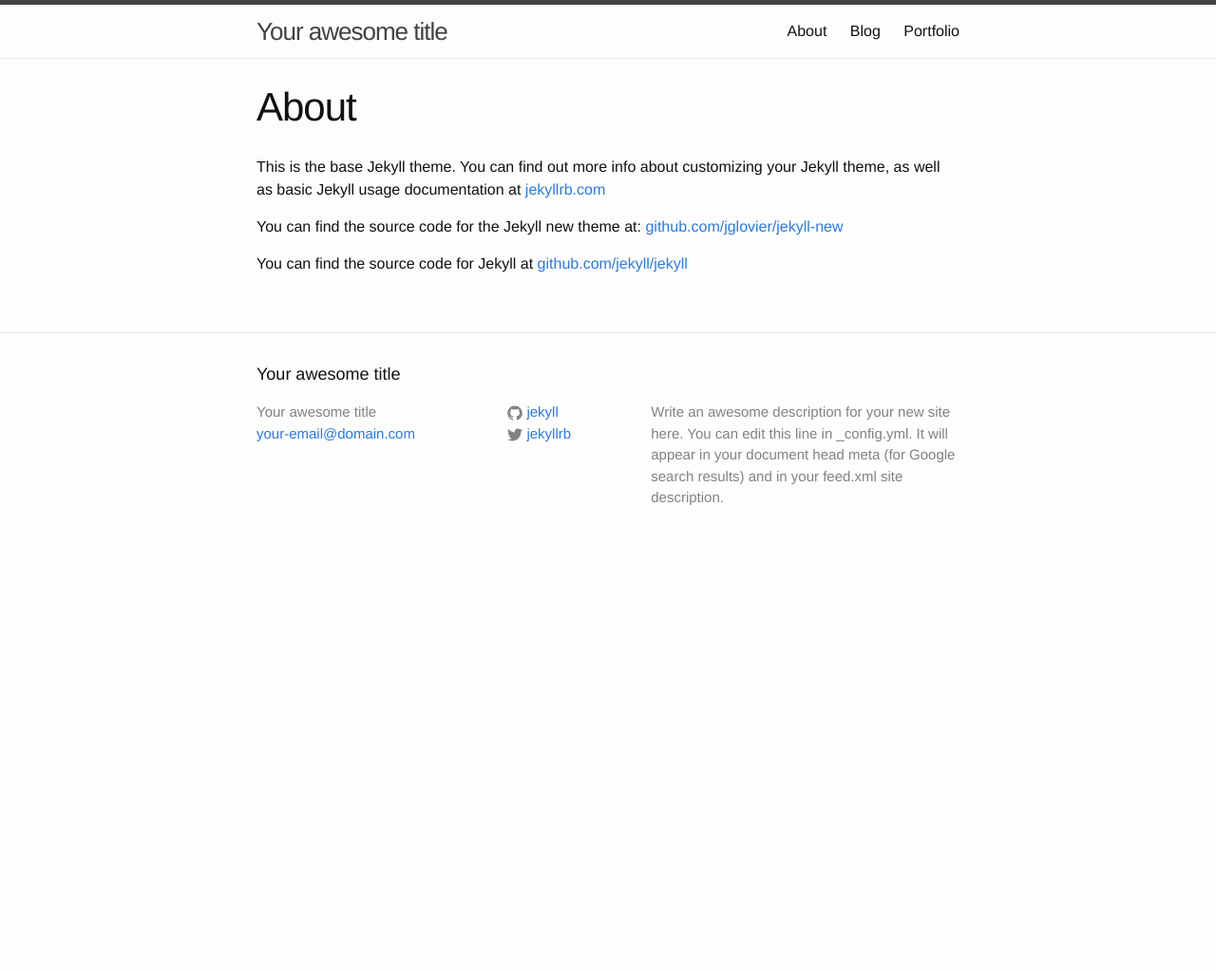
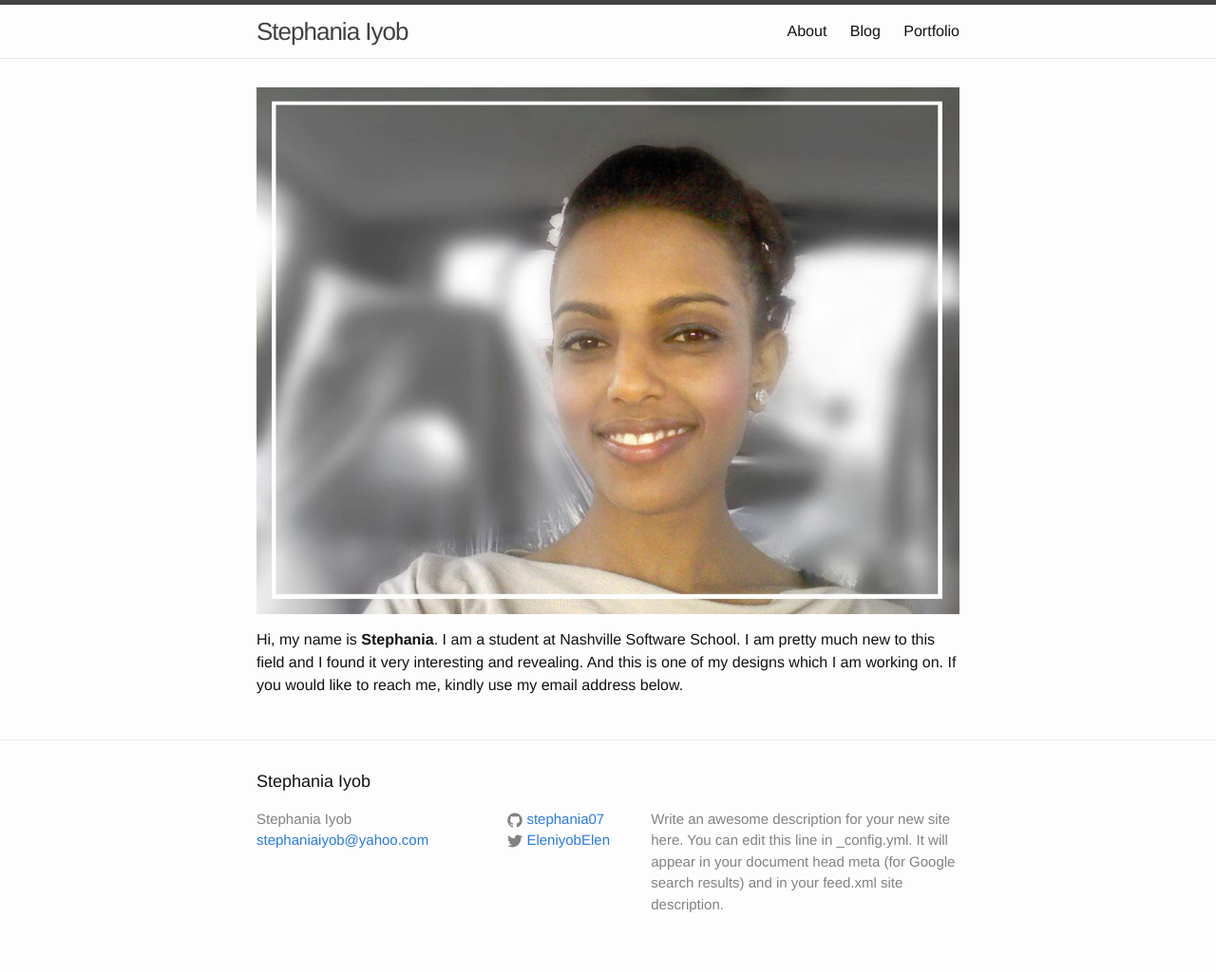
Before and after one commit to stephania07/stephania07.github.io, a Jekyll site: the page built from about.md, in a window 1280 px wide. Shown: the whole page at 95% size. Built offline with Jekyll 4.4.1, drawn with Linux system fonts in a browser that asks for light colours; before the commit the page ends 900 px from its top, so only the background shows below that.

Commit message:
Modification on styles, config, about

```diff
--- a/_config.yml
+++ b/_config.yml
@@ -1,15 +1,15 @@
 # Site settings
-title: Your awesome title
+title: Stephania Iyob
 highlighter: rouge
-email: your-email@domain.com
+email: stephaniaiyob@yahoo.com
 description: > # this means to ignore newlines until "baseurl:"
   Write an awesome description for your new site here. You can edit this
   line in _config.yml. It will appear in your document head meta (for
   Google search results) and in your feed.xml site description.
 baseurl: "" # the subpath of your site, e.g. /blog/
-url: "http://yourdomain.com" # the base hostname & protocol for your site
-twitter_username: jekyllrb
-github_username:  jekyll
+url: "http://stephania07.github.io/" # the base hostname & protocol for your site
+twitter_username: EleniyobElen
+github_username:  stephania07
 
 # Build settings
 markdown: kramdown
--- a/about.md
+++ b/about.md
@@ -1,11 +1,9 @@
 ---
-layout: page
 title: About
+layout: default
 permalink: /about/
 ---
 
-This is the base Jekyll theme. You can find out more info about customizing your Jekyll theme, as well as basic Jekyll usage documentation at [jekyllrb.com](http://jekyllrb.com/)
+![alt text](/downloads/image/myPic.jpg "myPic")
 
-You can find the source code for the Jekyll new theme at: [github.com/jglovier/jekyll-new](https://github.com/jglovier/jekyll-new)
-
-You can find the source code for Jekyll at [github.com/jekyll/jekyll](https://github.com/jekyll/jekyll)
+Hi, my name is **Stephania**. I am a student at Nashville Software School. I am pretty much new to this field and I found it very interesting and revealing. And this is one of my designs which I am working on. If you would like to reach me, kindly use my email address below.
```
Also changed, not shown: styles/main.css (+10 -8 lines), README.md.
